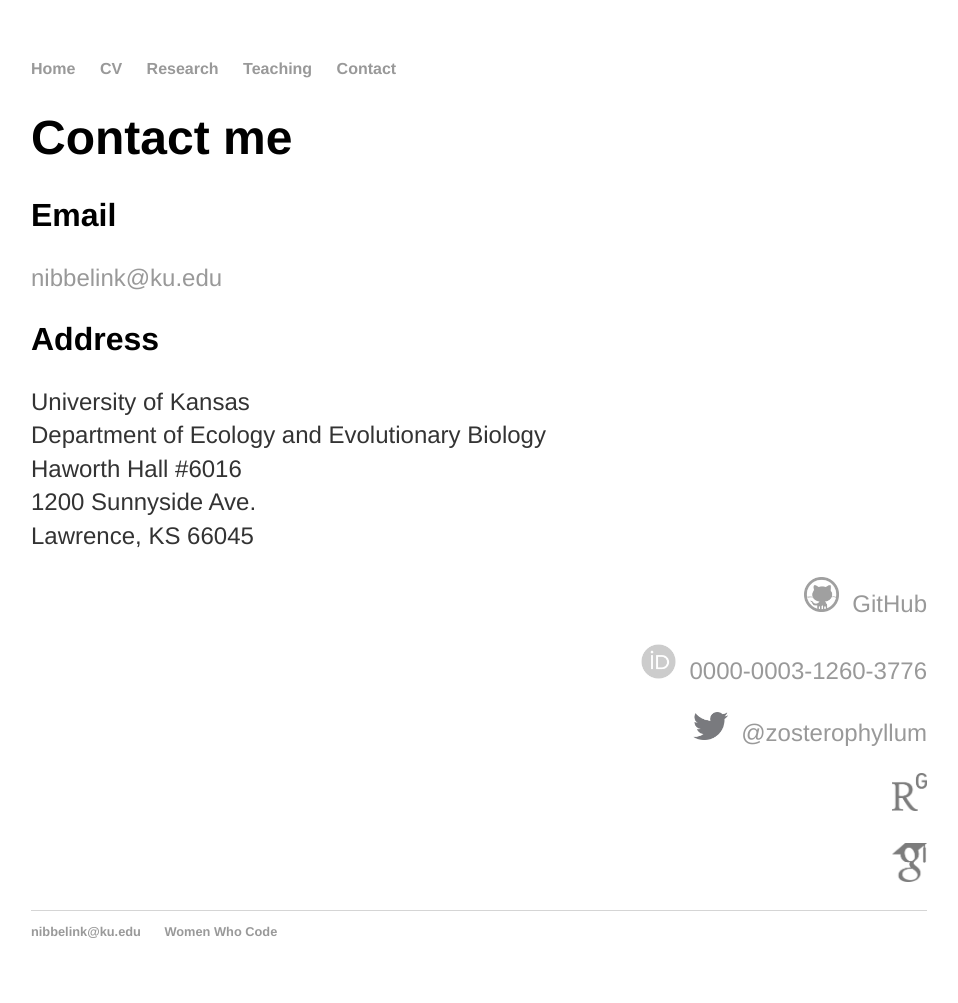
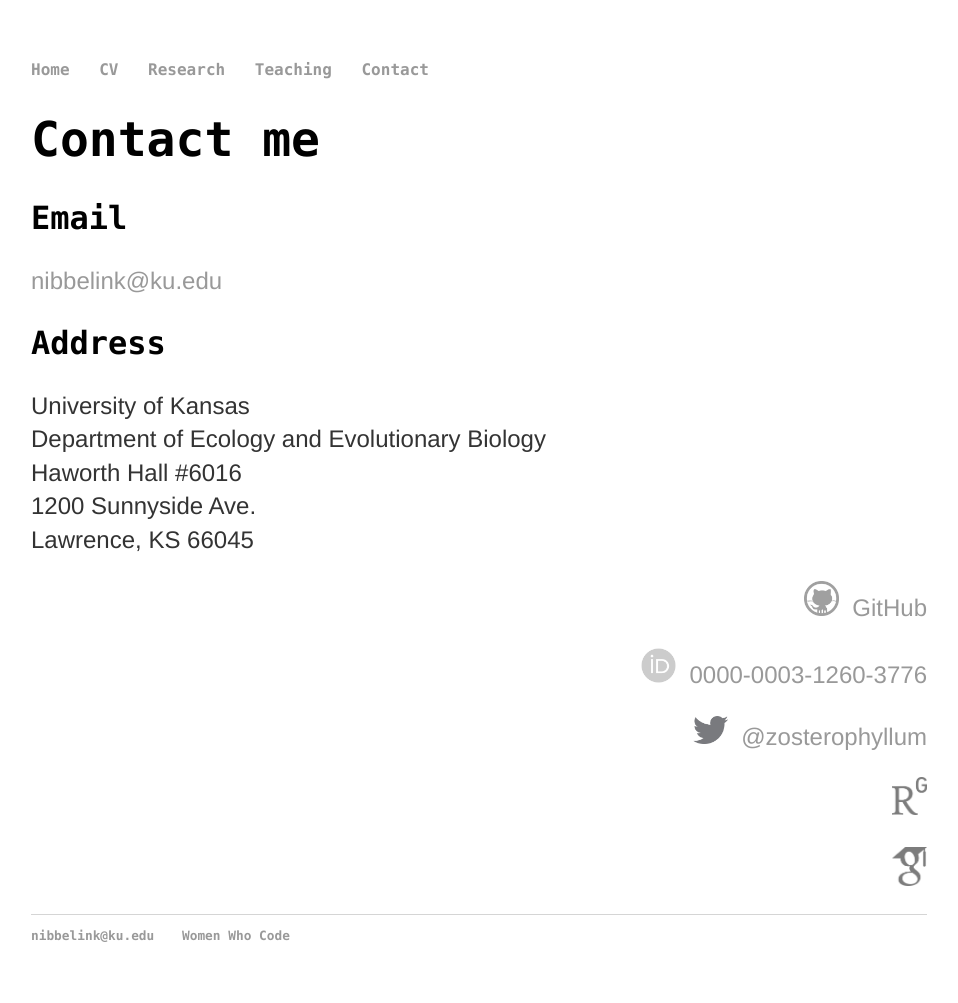
Before and after one commit to megannibbs/megannibbelink.github.io, a Jekyll site: the page built from contact/index.html, in a window 1280 px wide. Shown: the whole page, without its empty margins (161-1119 px from the left). Built offline with Jekyll 4.4.1, drawn with Linux system fonts in a browser that asks for light colours.

Commit message:
Update main.css

```diff
--- a/css/main.css
+++ b/css/main.css
@@ -3,7 +3,7 @@ body {
     width: 70%;
 }
 nav ul, footer ul {
-    font-family:'Helvetica', 'Arial', 'Sans-Serif';
+    font-family:'Consolas';
     padding: 0px;
     list-style: none;
     font-weight: bold;
@@ -21,11 +21,11 @@ a:hover {
 }
 h1 {
     font-size: 3em;
-    font-family:'Helvetica', 'Arial', 'Sans-Serif';
+    font-family:'Consolas';
 }
 h2 {
     font-size: 2em;
-    font-family:'Helvetica', 'Arial', 'Sans-Serif';
+    font-family:'Consolas';
 }
 p {
     font-size: 1.5em;
```
